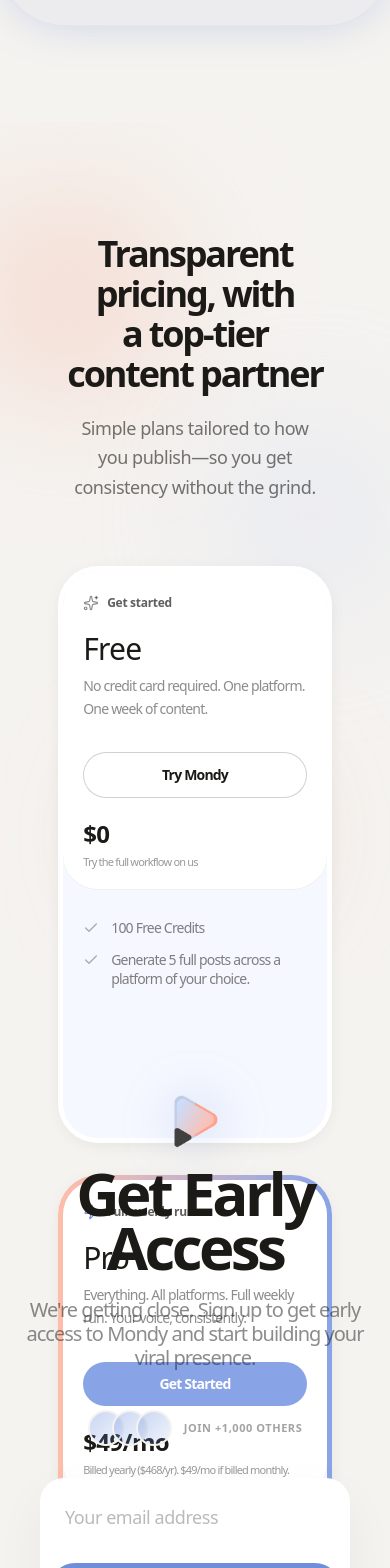
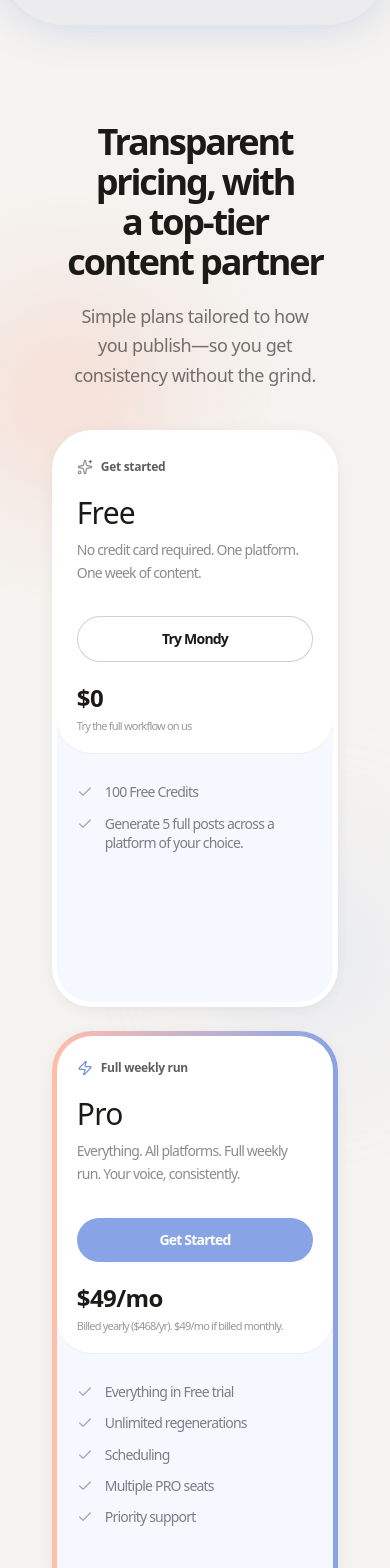
Before and after one commit to TezzeractTeams/Mondy, a Next.js app: page / in a window 390 px wide. Shown: the part 5600-7168 px from the top of the page. Built offline with nearby package versions, Linux system fonts and the light colour scheme.

Commit message:
Refactor PricingSection and PricingProCard components: Updated layout and styling for improved responsiveness and visual consistency. Adjusted padding, height, and spacing properties to enhance user experience across different screen sizes.

```diff
--- a/src/components/PricingSection.tsx
+++ b/src/components/PricingSection.tsx
@@ -9,7 +9,7 @@ export default function PricingSection() {
   return (
     <section
       id="pricing"
-      className="relative h-[100vh] w-full overflow-visible bg-mondy-surface px-6 py-28 font-noah md:px-12 md:py-32"
+      className="relative min-h-screen w-full overflow-visible bg-mondy-surface px-4 font-noah sm:px-6  md:px-12 "
     >
       <div className="pointer-events-none absolute inset-0 overflow-hidden">
         <div
@@ -32,7 +32,7 @@ export default function PricingSection() {
           "relative z-10 mx-auto w-[80%] overflow-visible",
         )}
       >
-        <header className="mx-auto mb-16 max-w-3xl text-center md:mb-20">
+        <header className="mx-auto mb-10 max-w-3xl text-center sm:mb-12 md:mb-16 lg:mb-20">
           <h2
             className={cn(
               mondyType.sectionHeading,
@@ -47,7 +47,7 @@ export default function PricingSection() {
           </p>
         </header>
 
-        <div className="mx-auto grid grid-cols-1 items-stretch gap-8 overflow-visible md:grid-cols-3 md:gap-6 lg:gap-10">
+        <div className="mx-auto grid grid-cols-1 items-stretch gap-6 overflow-visible sm:gap-8 md:grid-cols-3 md:gap-6 lg:gap-10">
           <PricingFreeCard />
           <PricingProCard />
           <PricingEnterpriseCard />
--- a/src/components/pricing/PricingProCard.tsx
+++ b/src/components/pricing/PricingProCard.tsx
@@ -22,8 +22,8 @@ export function PricingProCard() {
   return (
     <div
       className={cn(
-        "relative z-10 flex h-[65vh]  min-h-0 justify-center overflow-visible",
-        "md:-mt-10",
+        "relative z-10 flex h-auto min-h-0 justify-center overflow-visible",
+        "md:-mt-10 md:h-[min(65vh,720px)] lg:h-[65vh]",
       )}
     >
       <div
@@ -88,36 +88,36 @@ export function PricingProCard() {
               </div>
             </div>
 
-            <ul className="min-h-[200px] flex-1 space-y-3  px-5 pt-1 sm:px-6">
-              <li className="flex gap-3 text-sm font-medium leading-snug text-mondy-ink/55">
+            <ul className="min-h-[200px] flex-1 space-y-3  px-5 pt-1 text-mondy-ink/55 sm:px-6 ">
+              <li className="flex gap-3 text-sm font-medium leading-snug ">
                 <Check
                   className="mt-0.5 size-4 shrink-0 text-mondy-ink/35"
                   strokeWidth={2}
                 />
                 <span>Everything in Free trial</span>
               </li>
-              <li className="flex gap-3 text-sm font-medium leading-snug text-mondy-ink/55">
+              <li className="flex gap-3 text-sm font-medium leading-snug ">
                 <Check
                   className="mt-0.5 size-4 shrink-0 text-mondy-ink/35"
                   strokeWidth={2}
                 />
                 <span>Unlimited regenerations</span>
               </li>
-              <li className="flex gap-3 text-sm font-medium leading-snug text-mondy-ink/55">
+              <li className="flex gap-3 text-sm font-medium leading-snug ">
                 <Check
                   className="mt-0.5 size-4 shrink-0 text-mondy-ink/35"
                   strokeWidth={2}
                 />
                 <span>Scheduling</span>
               </li>
-              <li className="flex gap-3 text-sm font-medium leading-snug text-mondy-ink/55">
+              <li className="flex gap-3 text-sm font-medium leading-snug ">
                 <Check
                   className="mt-0.5 size-4 shrink-0 text-mondy-ink/35"
                   strokeWidth={2}
                 />
                 <span>Multiple PRO seats</span>
               </li>
-              <li className="flex gap-3 text-sm font-medium leading-snug text-mondy-ink/55">
+              <li className="flex gap-3 text-sm font-medium leading-snug ">
                 <Check
                   className="mt-0.5 size-4 shrink-0 text-mondy-ink/35"
                   strokeWidth={2}
```
